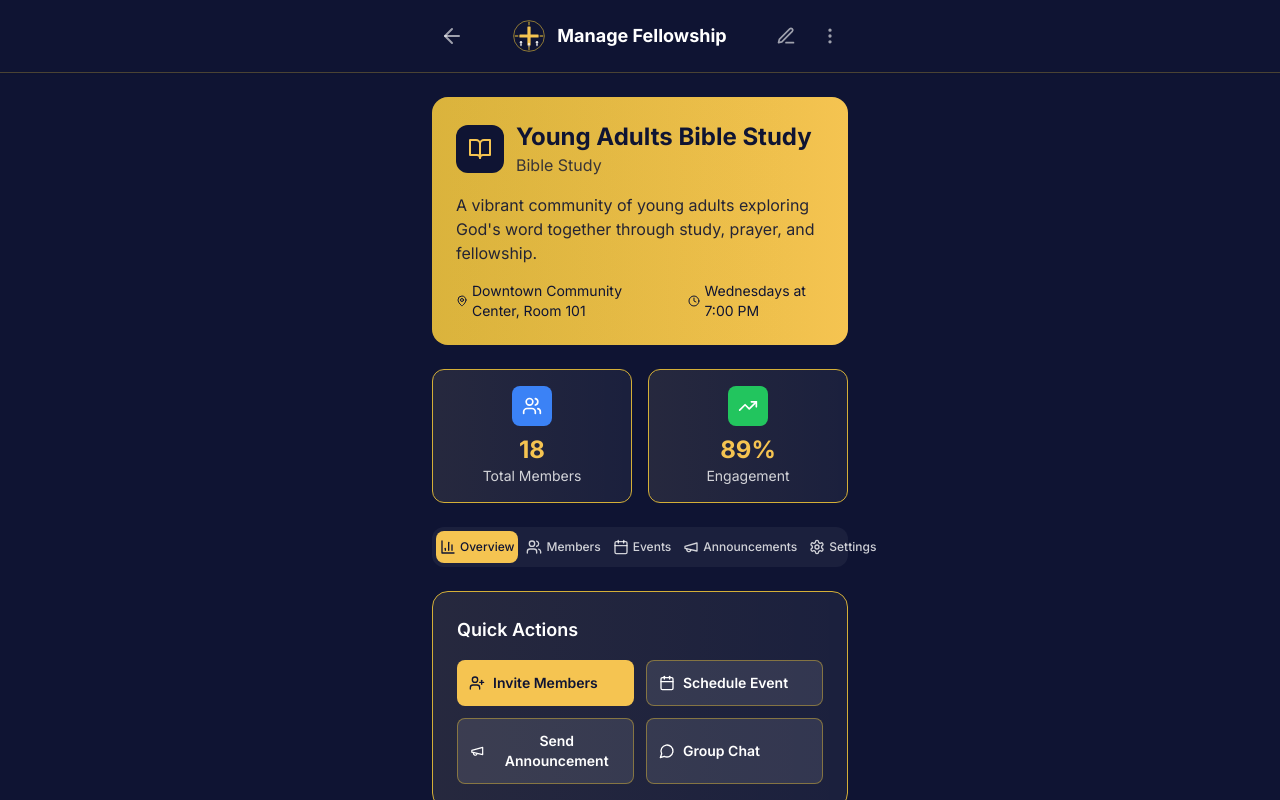
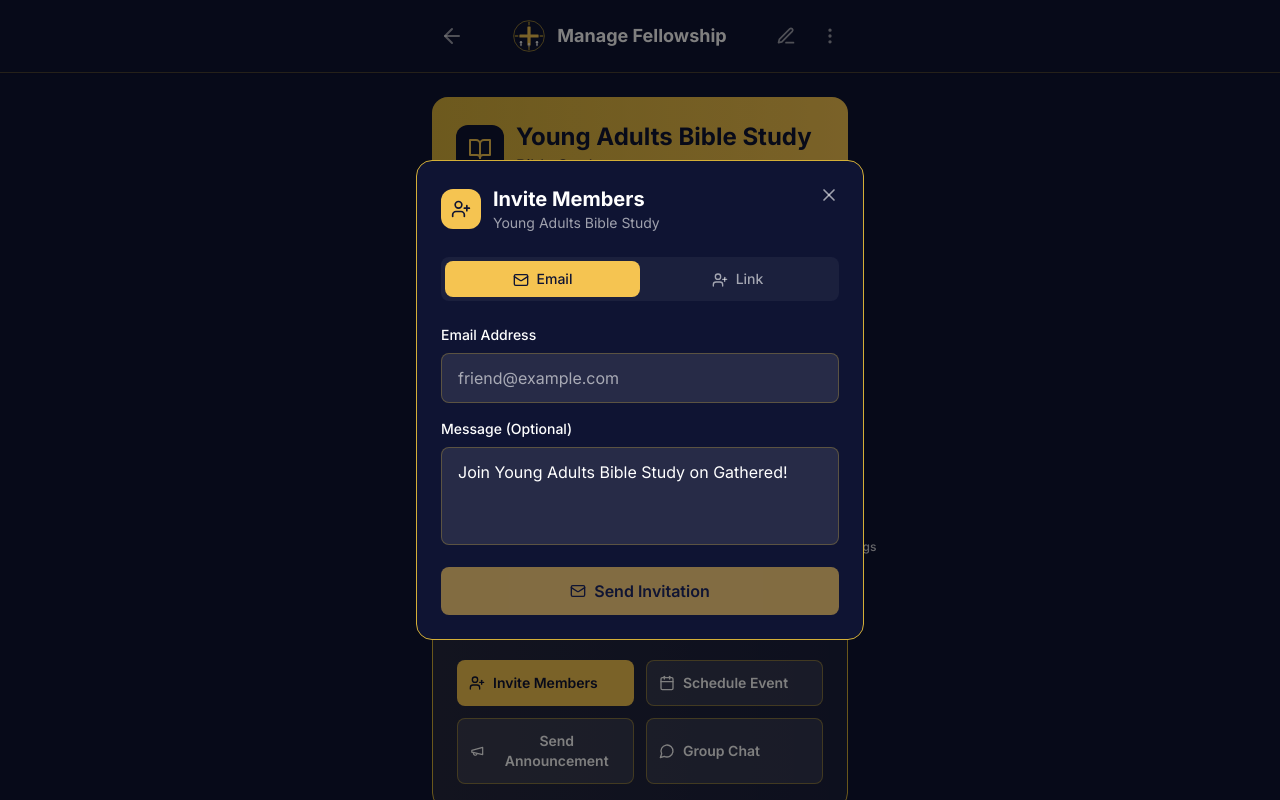
Before and after one commit to eyinjusalako1/gourd, a Next.js app: page /fellowships/1/manage in a window 1280 px wide. Both pictures are taken after a click on the button "Invite Members". Shown: the top 800 px of the page. Built offline with nearby package versions, Linux system fonts and the light colour scheme.

Commit message:
Add Member Invitation feature - email and link invitations

```diff
--- a/src/app/fellowships/[id]/manage/page.tsx
+++ b/src/app/fellowships/[id]/manage/page.tsx
@@ -3,6 +3,7 @@
 import React, { useState } from 'react'
 import { useRouter } from 'next/navigation'
 import Logo from '@/components/Logo'
+import MemberInviteModal from '@/components/MemberInviteModal'
 import {
   ArrowLeft,
   Users,
@@ -649,6 +650,13 @@
           </div>
         )}
       </div>
+
+      {/* Member Invite Modal */}
+      <MemberInviteModal
+        isOpen={showInviteModal}
+        onClose={() => setShowInviteModal(false)}
+        fellowshipName={fellowshipData.name}
+      />
     </div>
   )
 }
--- /dev/null
+++ b/src/components/MemberInviteModal.tsx
@@ -0,0 +1,198 @@
+'use client'
+
+import React, { useState } from 'react'
+import { X, Mail, UserPlus, CheckCircle } from 'lucide-react'
+
+interface MemberInviteModalProps {
+  isOpen: boolean
+  onClose: () => void
+  fellowshipName: string
+}
+
+export default function MemberInviteModal({ isOpen, onClose, fellowshipName }: MemberInviteModalProps) {
+  const [inviteMethod, setInviteMethod] = useState<'email' | 'link'>('email')
+  const [emailInput, setEmailInput] = useState('')
+  const [message, setMessage] = useState(`Join ${fellowshipName} on Gathered!`)
+  const [isLoading, setIsLoading] = useState(false)
+  const [sent, setSent] = useState(false)
+
+  const handleInvite = async () => {
+    if (inviteMethod === 'email' && !emailInput.trim()) {
+      return
+    }
+
+    setIsLoading(true)
+
+    // Simulate sending invite
+    setTimeout(() => {
+      setIsLoading(false)
+      setSent(true)
+
+      // Reset after showing success
+      setTimeout(() => {
+        setSent(false)
+        setEmailInput('')
+        onClose()
+      }, 2000)
+    }, 1500)
+  }
+
+  const handleCopyLink = () => {
+    const inviteLink = `https://gathered.app/join?code=FLW${Math.random().toString(36).substr(2, 9).toUpperCase()}`
+    navigator.clipboard.writeText(inviteLink)
+    // Could show a toast notification here
+  }
+
+  if (!isOpen) return null
+
+  return (
+    <div className="fixed inset-0 bg-black/50 z-50 flex items-center justify-center p-4">
+      <div className="bg-[#0F1433] border border-[#D4AF37] rounded-2xl p-6 max-w-md w-full relative">
+        {/* Close button */}
+        <button
+          onClick={onClose}
+          className="absolute top-4 right-4 p-2 text-white/60 hover:text-white transition-colors"
+        >
+          <X className="w-5 h-5" />
+        </button>
+
+        {/* Header */}
+        <div className="flex items-center space-x-3 mb-6">
+          <div className="w-10 h-10 bg-[#F5C451] rounded-xl flex items-center justify-center">
+            <UserPlus className="w-5 h-5 text-[#0F1433]" />
+          </div>
+          <div>
+            <h2 className="text-xl font-bold text-white">Invite Members</h2>
+            <p className="text-sm text-white/60">{fellowshipName}</p>
+          </div>
+        </div>
+
+        {sent ? (
+          // Success state
+          <div className="text-center py-8">
+            <div className="w-16 h-16 bg-green-500 rounded-full flex items-center justify-center mx-auto mb-4">
+              <CheckCircle className="w-8 h-8 text-white" />
+            </div>
+            <h3 className="text-lg font-bold text-white mb-2">Invitation Sent!</h3>
+            <p className="text-white/80">
+              {inviteMethod === 'email'
+                ? `Invite sent to ${emailInput}`
+                : 'Link copied to clipboard'}
+            </p>
+          </div>
+        ) : (
+          <>
+            {/* Invite Method Tabs */}
+            <div className="flex bg-white/5 rounded-lg p-1 mb-6">
+              <button
+                onClick={() => setInviteMethod('email')}
+                className={`flex-1 py-2 px-4 rounded-lg text-sm font-medium transition-colors ${
+                  inviteMethod === 'email'
+                    ? 'bg-[#F5C451] text-[#0F1433]'
+                    : 'text-white/60 hover:text-white'
+                }`}
+              >
+                <Mail className="w-4 h-4 inline-block mr-2" />
+                Email
+              </button>
+              <button
+                onClick={() => setInviteMethod('link')}
+                className={`flex-1 py-2 px-4 rounded-lg text-sm font-medium transition-colors ${
+                  inviteMethod === 'link'
+                    ? 'bg-[#F5C451] text-[#0F1433]'
+                    : 'text-white/60 hover:text-white'
+                }`}
+              >
+                <UserPlus className="w-4 h-4 inline-block mr-2" />
+                Link
+              </button>
+            </div>
+
+            {/* Content based on method */}
+            {inviteMethod === 'email' ? (
+              <div className="space-y-4">
+                <div>
+                  <label className="block text-sm font-medium text-white mb-2">Email Address</label>
+                  <input
+                    type="email"
+                    placeholder="friend@example.com"
+                    className="w-full bg-white/10 border border-[#D4AF37]/30 rounded-lg px-4 py-3 text-white placeholder-white/60 focus:outline-none focus:border-[#F5C451]"
+                    value={emailInput}
+                    onChange={(e) => setEmailInput(e.target.value)}
+                  />
+                </div>
+
+                <div>
+                  <label className="block text-sm font-medium text-white mb-2">Message (Optional)</label>
+                  <textarea
+                    rows={3}
+                    placeholder="Add a personal message..."
+                    className="w-full bg-white/10 border border-[#D4AF37]/30 rounded-lg px-4 py-3 text-white placeholder-white/60 focus:outline-none focus:border-[#F5C451] resize-none"
+                    value={message}
+                    onChange={(e) => setMessage(e.target.value)}
+                  />
+                </div>
+
+                <button
+                  onClick={handleInvite}
+                  disabled={!emailInput.trim() || isLoading}
+                  className="w-full bg-[#F5C451] text-[#0F1433] py-3 rounded-lg font-semibold hover:bg-[#D4AF37] transition-colors disabled:opacity-50 disabled:cursor-not-allowed flex items-center justify-center space-x-2"
+                >
+                  {isLoading ? (
+                    <>
+                      <div className="animate-spin rounded-full h-5 w-5 border-b-2 border-[#0F1433]"></div>
+                      <span>Sending...</span>
+                    </>
+                  ) : (
+                    <>
+                      <Mail className="w-4 h-4" />
+                      <span>Send Invitation</span>
+                    </>
+                  )}
+                </button>
+              </div>
+            ) : (
+              <div className="space-y-4">
+                <div>
+                  <label className="block text-sm font-medium text-white mb-2">Invitation Link</label>
+                  <div className="flex items-center space-x-2">
+                    <input
+                      type="text"
+                      value="https://gathered.app/join?code=FLW..."
+                      readOnly
+                      className="flex-1 bg-white/10 border border-[#D4AF37]/30 rounded-lg px-4 py-3 text-white text-sm"
+                    />
+                    <button
+                      onClick={handleCopyLink}
+                      className="bg-white/10 border border-[#D4AF37]/30 px-4 py-3 rounded-lg text-white hover:bg-white/20 transition-colors"
+                    >
+                      Copy
+                    </button>
+                  </div>
+                </div>
+
+                <button
+                  onClick={handleInvite}
+                  disabled={isLoading}
+                  className="w-full bg-[#F5C451] text-[#0F1433] py-3 rounded-lg font-semibold hover:bg-[#D4AF37] transition-colors disabled:opacity-50 disabled:cursor-not-allowed flex items-center justify-center space-x-2"
+                >
+                  {isLoading ? (
+                    <>
+                      <div className="animate-spin rounded-full h-5 w-5 border-b-2 border-[#0F1433]"></div>
+                      <span>Generating...</span>
+                    </>
+                  ) : (
+                    <>
+                      <UserPlus className="w-4 h-4" />
+                      <span>Generate Link</span>
+                    </>
+                  )}
+                </button>
+              </div>
+            )}
+          </>
+        )}
+      </div>
+    </div>
+  )
+}
```
